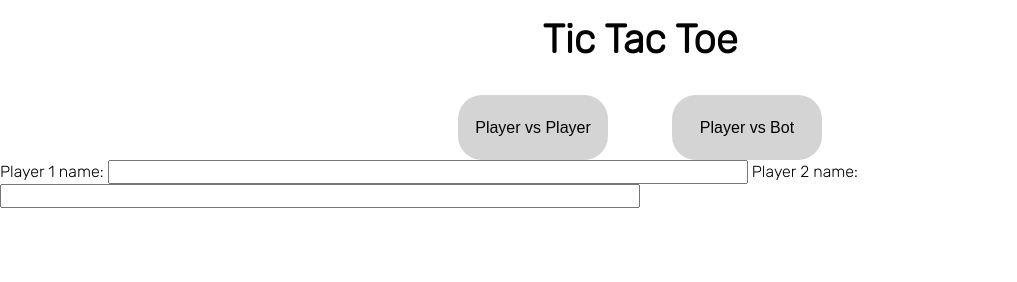
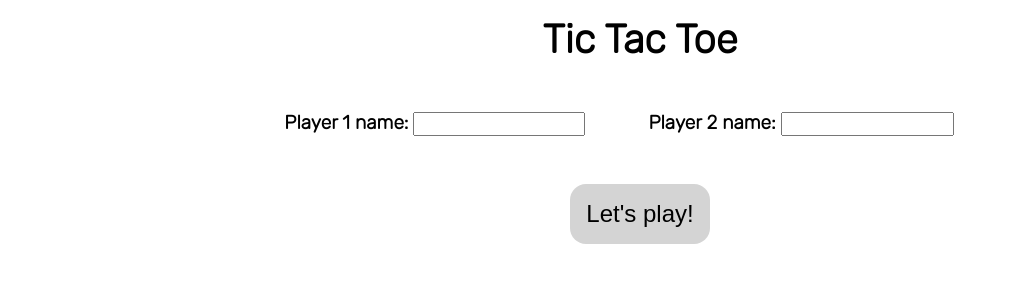
Before and after one commit to jesse610/tic-tac-toe, a plain HTML site: page index.html in a window 1280 px wide. Both pictures are taken after a click on the button "Player vs Player". Shown: the whole page, without its empty margins (0-1017 px from the left). Drawn offline with Linux system fonts and the light colour scheme.

Commit message:
submit btn for form

```diff
--- a/index.html
+++ b/index.html
@@ -23,14 +23,22 @@
             <button id="playervsbot-btn">Player vs Bot</button>
         </div>
 
-        <div class="">
-            <form action="#" method="post">
-                <label for="player1">Player 1 name: </label>
-                <input type="text" name="player1-name" id="player1">
+        <div class="hidden form-container">
+            <form action="#" method="post" id="playernames-form">
+                <div>
+                    <label for="player1">Player 1 name: </label>
+                    <input type="text" name="player1-name" id="player1" required>
+                </div>
 
-                <label for="player2">Player 2 name:</label>
-                <input type="text" name="player2-name" id="player2">
+                <div>
+                    <label for="player2">Player 2 name:</label>
+                    <input type="text" name="player2-name" id="player2" required>
+                </div>
             </form>
+
+            <div class="submit-btn-container">
+                <button id="submit-form-btn" type="submit" form="playernames-form">Let's play!</button>
+            </div>
         </div>
 
         <div class="hidden gameboard-container">
```
